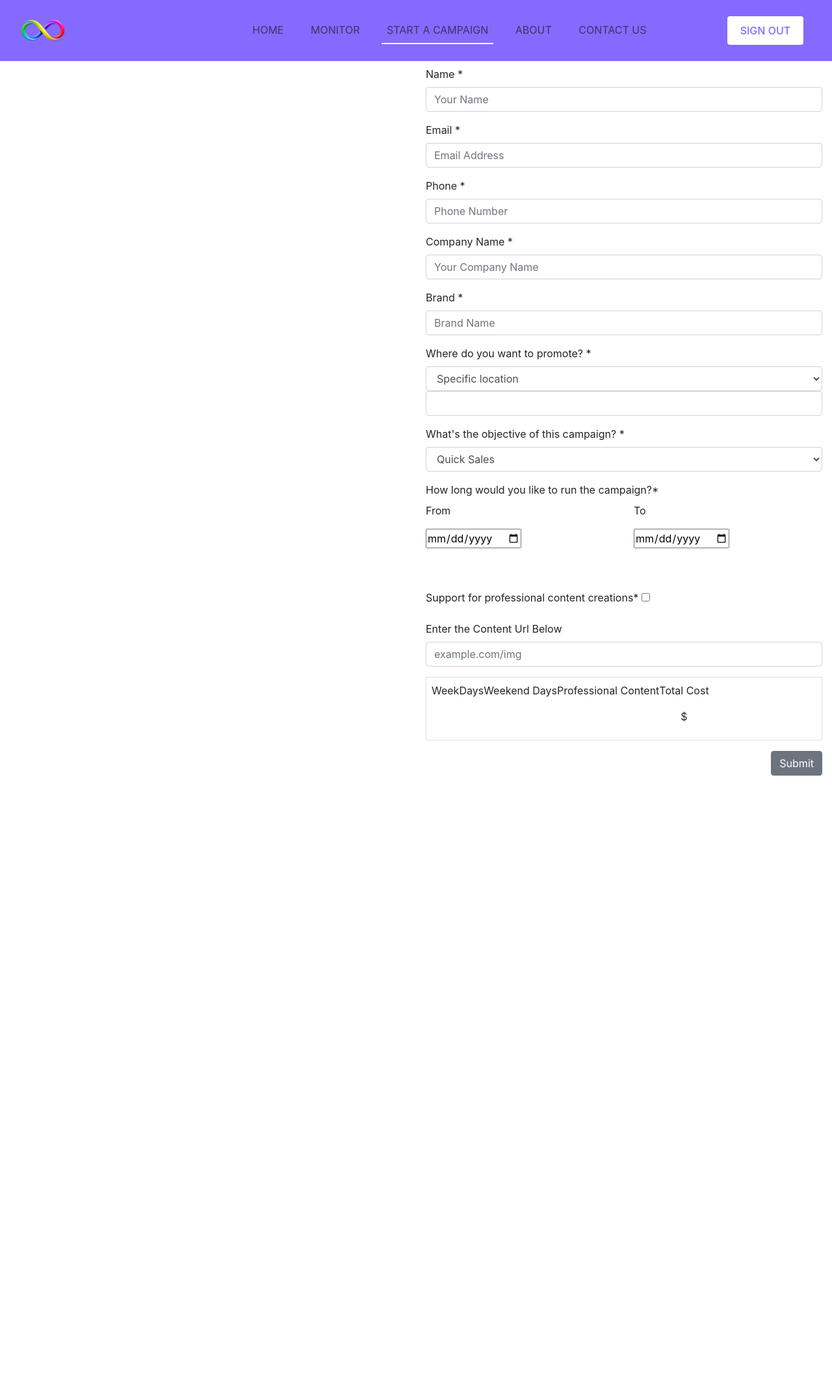
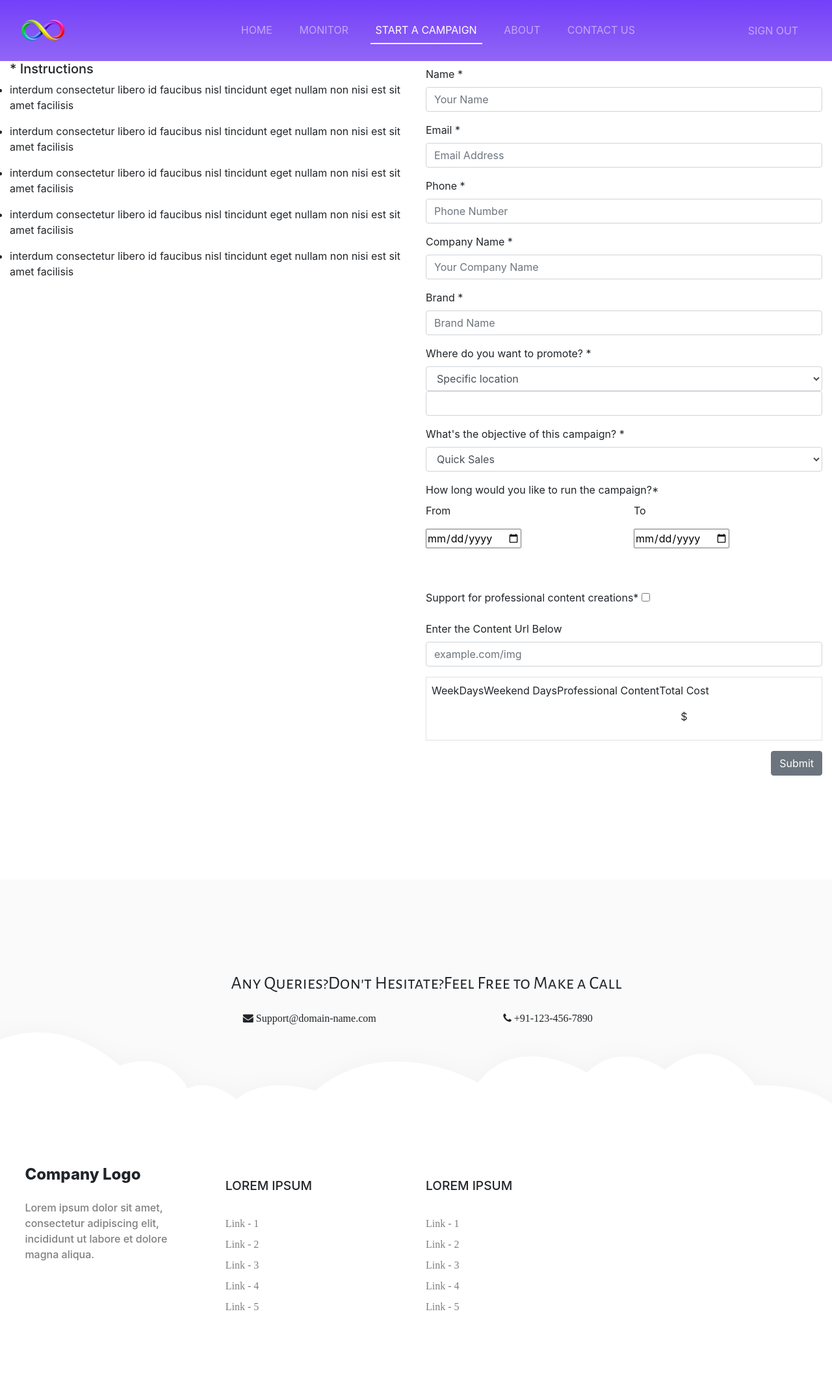
Before and after one commit to praveen-crypto/campaign, a Flask app: page /campaign in a window 1280 px wide. Shown: the whole page at 65% size. Before the commit the page ends 1194 px from the top, so only its background shows below. Run offline with Flask 2, Linux system fonts and the light colour scheme; some web fonts are replaced.

Commit message:
morning updates

```diff
--- a/campaign/routes.py
+++ b/campaign/routes.py
@@ -26,6 +26,10 @@
             print("session id2:",session['id'])
             return render_template('common/monitor.html', monitor="active")
 
+@app.route('/signout', methods=['GET'])
+def signout():
+    pass
+
 
 @app.route('/signup', methods=['GET', 'POST'])
 def register():
@@ -35,17 +39,14 @@
         return render_template('auth/sign_up.html' )
 
 
-
-
-
-
 # =================================GENERAL ROUTING
 @app.route('/')
 @app.route('/home')
 def home():
-
-    return render_template('common/landing_page.html', home="active")
-
+    if session['id'] == '':
+        return render_template('common/landing_page.html', home="active")
+    else:
+        return render_template('common/monitor.html', monitor="active")
 
 @app.route('/monitor')
 def monitor():
@@ -63,11 +64,6 @@
 def about():
     return render_template('common/about.html', about="active")
 
-@app.route('/contact_us')
-def contact_us():
-    return render_template('common/contact_us.html', contact_us="active")
-
-
 # ===========================FOR TESTING PURPOSE
 @app.route('/test')
 def test():
@@ -76,7 +72,6 @@
 
        return rv
     else:
-
-        rv =  mail.send()
-        print(rv)
-        return str(rv)
+        return render_template('common/landing_page.html', home="active")
+        #rv =  mail.send()
+        #print(rv)
--- a/campaign/static/css/local.css
+++ b/campaign/static/css/local.css
@@ -1,12 +1,49 @@
+@media only screen and (min-width : 360px){
 nav{
-    background-color: #846afe;
+    background-image: linear-gradient(to bottom, #743ff9, #9166f5);
+}
+.navbar-nav{
+    margin-top: 1rem;
+}
+.navbar-nav  .btn{
+    padding: 7px 16px;
+    border:none;
+    background-color: rgb(255, 255, 255);
+    font-weight: 500;
+    color:#846afe;
+    transition-duration: 300ms;
+}
+.mr{
+    margin-right:8%;
+}
+.nav-link{
+    color: rgba(255, 255, 255, 0.6);
+}
+.nav-link:hover{
+    color: rgba(255, 255, 255, 0.6);
+}
+.sec2{
+    border-top:1px solid rgba(255, 255, 255, 0.3)
+}
+}
+
+
+@media only screen and (min-width : 1024px){
+    nav{
+        background-image: linear-gradient(to bottom, #743ff9, #9166f5);
     }
     nav > .container-fluid{
         padding-top: 1rem;
         padding-bottom:1rem;
     }
+    .navbar-nav{
+        margin-top: 0rem;
+    }
     .nav-link{
-    color: rgba(26, 26, 26, 0.671);
+        color: rgba(255, 255, 255, 0.6);
+    }
+    .nav-link:hover{
+        color: rgba(255, 255, 255, 0.6);
     }
     .navbar-nav  .btn{
         padding: 10px 20px;
@@ -25,3 +62,8 @@
     .mr{
         margin-right:8%;
     }
+    .sec2{
+        border-top:none;
+    }
+
+}
--- a/campaign/static/css/responsive.css
+++ b/campaign/static/css/responsive.css
@@ -5,6 +5,7 @@
     --border-color:rgb(255,255,255,0.05);
     --bg-color: rgb(21,21,21);
     --sub-font: rgba(255,255,255,0.4);
+    --navbar: background-image: linear-gradient(to bottom, #743ff9, #9166f5);
 }
 
 /* Smartphones (portrait) ----------- */
@@ -104,20 +105,15 @@
         height: auto;
         max-width: 500px;
     }
-
     .body{
         margin-top:90%;
-        background-color: rgb(253, 253, 253);
+
     }
-
-
-
     .space_for_ads{
         margin-top: 0%;
 
         height: 50vh;
     }
-
 
     /* SERVICES */
     .our-services{
@@ -289,14 +285,10 @@
 
     .body{
         margin-top:90%;
-        background-color: rgb(253, 253, 253);
     }
-
-
 
     .space_for_ads{
         margin-top: 0%;
-
         height: 50vh;
     }
 
@@ -321,13 +313,16 @@
         align-self: center;
     }
 
+
+    /*CAMPAIGN STYLE*/
+
+    /*FOOTER STYLE*/
     footer{
         overflow: hidden;
         position: relative;
         margin-top: 9rem;
         width: 100%;
     }
-
 
     .footer-contact-us{
         padding: 8rem 0;
--- a/campaign/static/css/style.css
+++ b/campaign/static/css/style.css
@@ -2,6 +2,8 @@
     box-sizing: border-box;
     margin:0;
     padding:0;
+    scroll-behavior: smooth;
+
 }
 
 .logo{
@@ -9,3 +11,7 @@
     height: auto;
     max-width: 50px;
 }
+
+nav{
+    background-color: #3b3b3b;
+}
--- a/campaign/templates/common/base.html
+++ b/campaign/templates/common/base.html
@@ -5,7 +5,6 @@
     <meta http-equiv="X-UA-Compatible" content="IE=edge">
     <meta name="viewport" content="width=device-width, initial-scale=1.0">
     <link rel="icon" href="{{ url_for( 'static', filename='assets/logo.png' ) }}" type="image/png" sizes="10x10">
-
 
     <!-- RESPONSIVE AND STYLE CSS -->
     <link rel="stylesheet" href = "{{ url_for( 'static', filename='css/style.css' ) }}">
@@ -20,13 +19,12 @@
     <link href='https://fonts.googleapis.com/css?family=Alegreya Sans SC' rel='stylesheet'>
     <link href='https://fonts.googleapis.com/css?family=Allerta' rel='stylesheet'>
     <title>TEST ASSIGNMENT</title>
-
     {% block head %}
 
     {% endblock %}
 </head>
   <body>
-    <nav class="navbar navbar-expand-sm  ">
+    <nav class="navbar navbar-expand-sm  navbar-dark">
       <div class="container-fluid">
         <a class="navbar-brand" href="#">
           <img class="logo" src="{{ url_for( 'static', filename='assets/logo.png' ) }}" alt="LOGO">
@@ -37,7 +35,7 @@
         </button>
 
         <div class="collapse navbar-collapse " id="navbarNav">
-          <ul class="navbar-nav ml-auto mr">
+          <ul class="navbar-nav ml-auto mr sec1">
             <li class="nav-item {{home}} ">
               <a class="nav-link" href="{{ url_for('home') }}">Home <span class="sr-only">(current)</span></a>
             </li>
@@ -51,17 +49,22 @@
                 <a class="nav-link {{about}}"" href="{{ url_for('about') }}">About</a>
             </li>
             <li class="nav-item">
-                <a class="nav-link {{contact_us}}"" href="{{ url_for('contact_us') }}">Contact Us</a>
+                <a class="nav-link {{contact_us}}" href="#contactus-footer">Contact Us</a>
             </li>
           </ul>
-          <ul class="navbar-nav">
+          <ul class="navbar-nav sec2">
+            {% if session['id'] == '' %}
+            <li class="nav-item">
+              <a href="{{ url_for('signin') }}"  ><div class="btn btn-primary">SIGN IN</div></a>
+            </li>
+            {% else %}
+            <li class="nav-item">
+              <a  href="#" class="nav-link username">{{ session['username'] }}</a>
+            </li>
             <li class="nav-item" >
-              {% if session['id'] == '' %}
-              <a href="{{ url_for('signin') }}"  ><div class="btn btn-primary">SIGN IN</div></a>
-              {% else %}
-              <a href="{{ url_for('signin') }}"  ><div class="btn btn-primary">SIGN OUT</div></a>
-              {% endif %}
+              <a href="{{ url_for('signout') }}" class="nav-link" id="signout" ><div class="signout">Sign Out</div></a>
             </li>
+            {% endif %}
           </ul>
         </div>
       </div>
--- a/campaign/templates/common/campaign.html
+++ b/campaign/templates/common/campaign.html
@@ -8,8 +8,45 @@
 <div class="container-fluid">
   <div class="row">
     <div class="col-xs-12 col-lg-6">
+      <div class="instructions-container">
+        <h5>
+          * Instructions
+        </h5>
+        <ul>
+          <li>
+            <p>
+              interdum consectetur libero id faucibus nisl tincidunt eget nullam non nisi est sit amet facilisis
+            </p>
+          </li>
 
+          <li>
+            <p>
+              interdum consectetur libero id faucibus nisl tincidunt eget nullam non nisi est sit amet facilisis
+            </p>
+          </li>
+
+          <li>
+            <p>
+              interdum consectetur libero id faucibus nisl tincidunt eget nullam non nisi est sit amet facilisis
+            </p>
+          </li>
+
+          <li>
+            <p>
+              interdum consectetur libero id faucibus nisl tincidunt eget nullam non nisi est sit amet facilisis
+            </p>
+          </li>
+
+          <li>
+            <p>
+              interdum consectetur libero id faucibus nisl tincidunt eget nullam non nisi est sit amet facilisis
+            </p>
+          </li>
+
+        </ul>
+      </div>
     </div>
+
     <div class="col-xs-12  col-lg-6">
       <div class=" user_detail" id="user_detail" >
         <div class=" title">
@@ -156,4 +193,8 @@
   </div>
 </div>
 
+
+<div class="container-fluid m-0 p-0">
+  {% include 'common/footer.html' %}
+</div>
 {% endblock %}
```
Also changed, not shown: campaign/templates/common/about.html (+15 -0 lines), campaign/templates/common/contact_us.html (deleted, +0 -7 lines), campaign/templates/common/landing_page.html (+4 -11 lines). Lines whose indentation alone changed are shown as unchanged.
